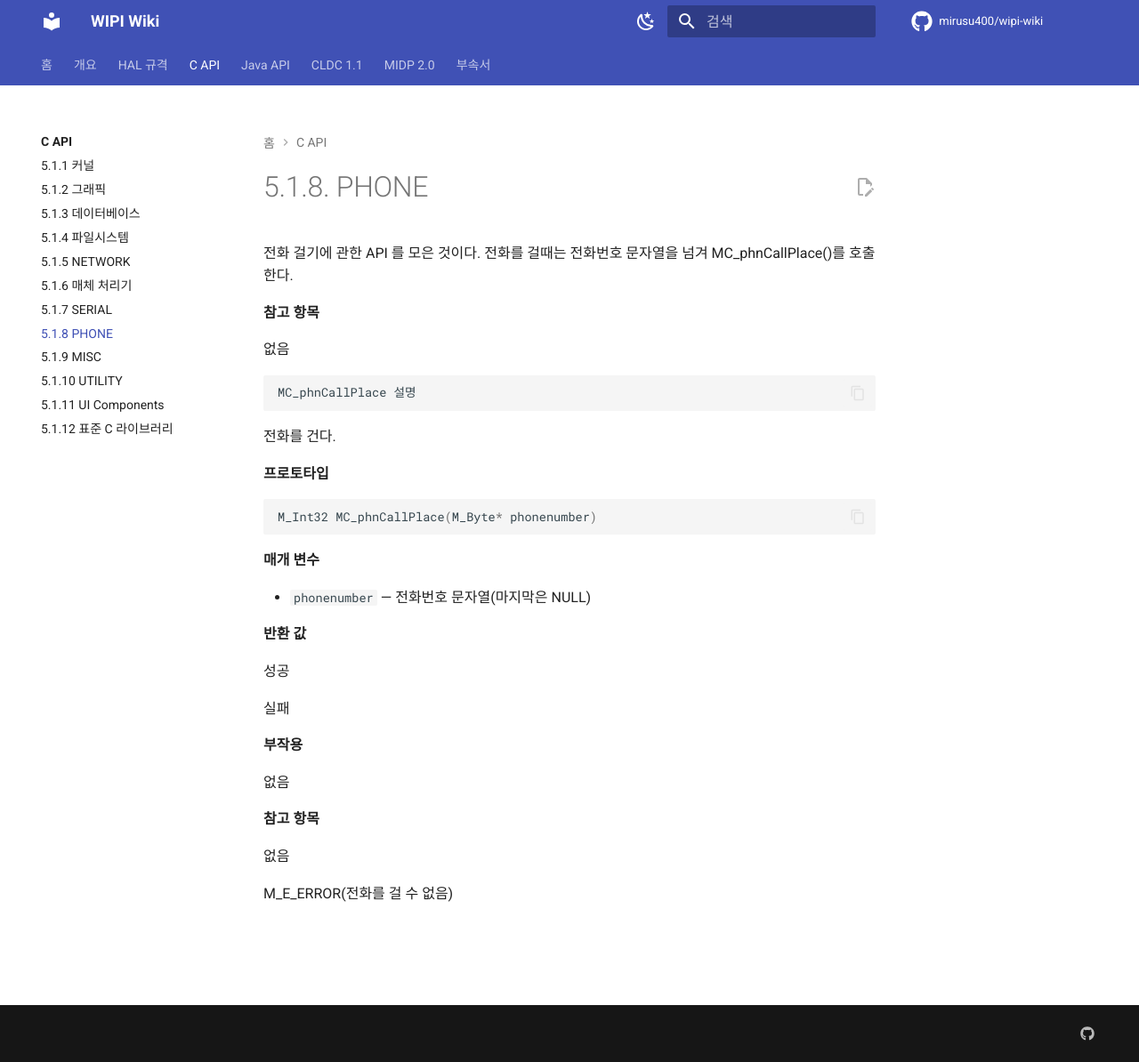
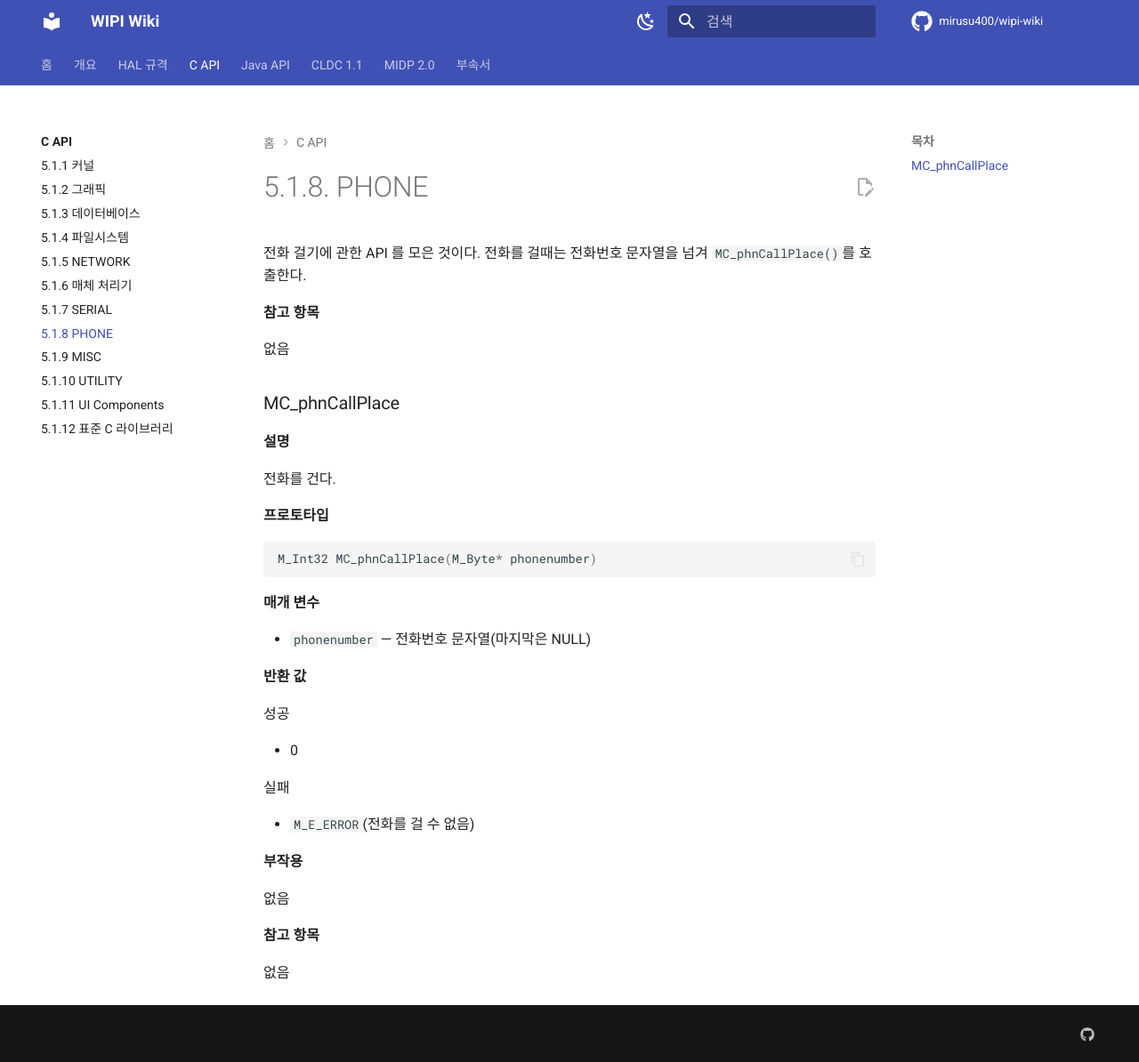
Before and after one commit to mirusu400/wipi-wiki, an MkDocs documentation site: the page built from docs/c-api/phone.md, in a window 1280 px wide and 1194 px high. Shown: the whole window at 89% size. Built offline with MkDocs 1.6.1 and Material for MkDocs 9.7.7, drawn with Linux system fonts in a browser that asks for light colours; comment, search, counter and statistics services are not loaded.

Commit message:
update phone.md

````diff
--- a/docs/c-api/phone.md
+++ b/docs/c-api/phone.md
@@ -1,14 +1,14 @@
 # 5.1.8. PHONE
 
-전화 걸기에 관한 API 를 모은 것이다. 전화를 걸때는 전화번호 문자열을 넘겨 MC_phnCallPlace()를 호출한다.
+전화 걸기에 관한 API 를 모은 것이다. 전화를 걸때는 전화번호 문자열을 넘겨 `MC_phnCallPlace()`를 호출한다.
 
 **참고 항목**
 
 없음
 
-```c
-MC_phnCallPlace 설명
-```
+### MC_phnCallPlace
+
+**설명**
 
 전화를 건다.
 
@@ -26,7 +26,11 @@ M_Int32 MC_phnCallPlace(M_Byte* phonenumber)
 
 성공
 
+- 0
+
 실패
+
+- `M_E_ERROR`(전화를 걸 수 없음)
 
 **부작용**
 
````
Also changed, not shown: other parts of docs/c-api/phone.md (+0 -2 lines).
